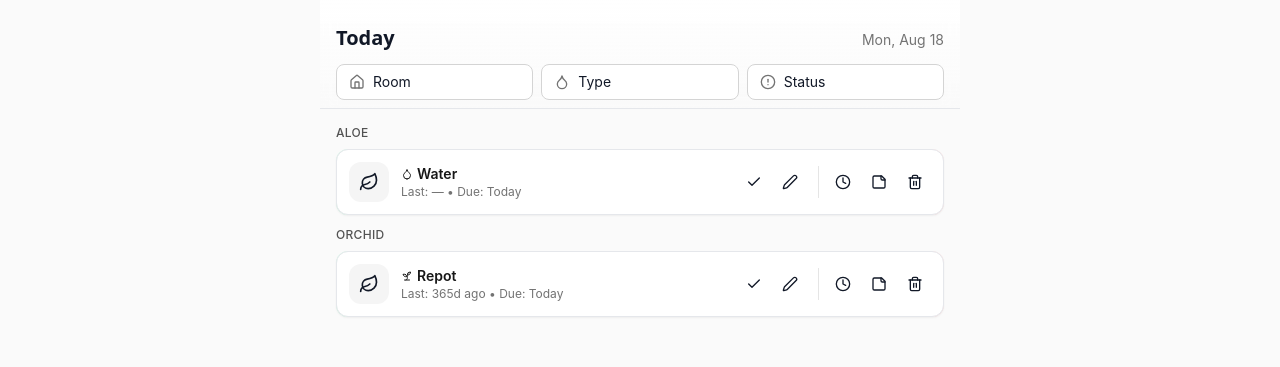
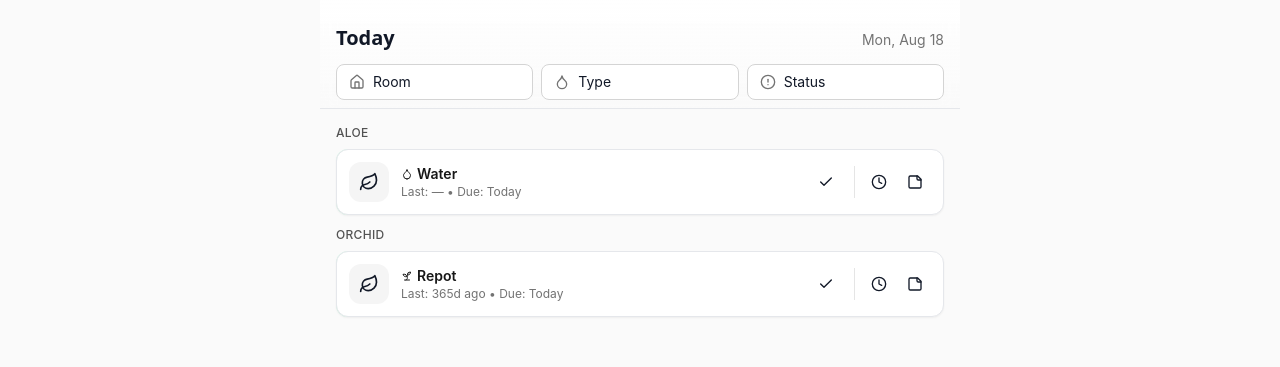
Before and after one commit to osmond/kaymaria, a Next.js app: page /app in a window 1280 px wide. Shown: the top 367 px of the page. Built offline with nearby package versions, Linux system fonts and the light colour scheme; a web font is replaced by a local one.

Commit message:
remove task edit and delete options

```diff
--- a/app/app/AppShell.tsx
+++ b/app/app/AppShell.tsx
@@ -4,7 +4,6 @@ import { useEffect, useMemo, useRef, useState } from "react";
 import Link from "next/link";
 import BottomNav from "@/components/BottomNav";
 import TaskRow from "@/components/TaskRow";
-import EditTaskModal from "@/components/EditTaskModal";
 import ThemeToggle from "@/components/ThemeToggle";
 import { TaskDTO } from "@/lib/types";
 import { motion } from "framer-motion";
@@ -108,7 +107,6 @@ export default function AppShell({ initialView }:{ initialView?: "today"|"timeli
   const taskWindow = DEFAULT_TASK_WINDOW_DAYS;
 
   // modals
-  const [editTask, setEditTask] = useState<TaskDTO | null>(null);
 
   // ui
   const [confetti, setConfetti] = useState<number[]>([]);
@@ -320,46 +318,7 @@ export default function AppShell({ initialView }:{ initialView?: "today"|"timeli
     }
   };
 
-  const updateTaskDetails = async (updates: {
-    action: "Water" | "Fertilize" | "Repot";
-    due: string;
-  }) => {
-    if (!editTask) return;
-    function optionToISO(opt: string) {
-      const d = new Date();
-      if (opt === "Tomorrow") d.setDate(d.getDate() + 1);
-      else if (opt.startsWith("In "))
-        d.setDate(d.getDate() + Number(opt.replace(/[^0-9]/g, "")));
-      return d.toISOString();
-    }
-    try {
-      const r = await fetch(`/api/tasks/${encodeURIComponent(editTask.id)}`, {
-        method: "PATCH",
-        headers: { "Content-Type": "application/json" },
-        body: JSON.stringify({
-          type: updates.action.toLowerCase(),
-          dueAt: optionToISO(updates.due),
-        }),
-      });
-      if (!r.ok) throw new Error();
-      const rec = await r.json();
-      setTasks((prev) => prev.map((t) => (t.id === rec.id ? rec : t)));
-      toast("Task updated");
-    } catch {
-      toast("Failed to update task");
-    } finally {
-      setEditTask(null);
-      refresh();
-    }
-  };
 
-  const remove = (t: TaskDTO) => {
-    setTasks((prev) => prev.filter((x) => x.id !== t.id));
-    toast(`Dismissed • ${t.plantName}`, {
-      label: "Undo",
-      onClick: () => setTasks((prev) => [t, ...prev]),
-    });
-  };
 
   const addNote = async (plantId: string, text: string) => {
     try {
@@ -581,9 +540,7 @@ export default function AppShell({ initialView }:{ initialView?: "today"|"timeli
                         onOpen={() => {}}
                         onComplete={() => complete(t)}
                         onAddNote={(note) => addNote(t.plantId, note)}
-                        onDelete={() => remove(t)}
                         onDefer={() => deferTask(t)}
-                        onEdit={() => setEditTask(t)}
                         showPlant={false}
                       />
                     ))}
@@ -767,20 +724,6 @@ export default function AppShell({ initialView }:{ initialView?: "today"|"timeli
         </div>
       )}
 
-      <EditTaskModal
-        open={!!editTask}
-        task={
-          editTask
-            ? {
-                plant: editTask.plantName,
-                action: labelForType(editTask.type) as any,
-                dueAt: editTask.dueAt,
-              }
-            : null
-        }
-        onClose={() => setEditTask(null)}
-        onSave={(u) => updateTaskDetails(u)}
-      />
     </div>
   );
 }
--- a/components/EditTaskModal.tsx
+++ /dev/null
@@ -1,80 +0,0 @@
-'use client';
-import { useState, useEffect } from 'react';
-
-export default function EditTaskModal({
-  open,
-  task,
-  onClose,
-  onSave,
-}:{
-  open: boolean;
-  task: { plant: string; action: 'Water'|'Fertilize'|'Repot'; dueAt: string } | null;
-  onClose: () => void;
-  onSave: (t:{ action:'Water'|'Fertilize'|'Repot'; due: string }) => void;
-}){
-  const [action, setAction] = useState<'Water'|'Fertilize'|'Repot'>('Water');
-  const [due, setDue] = useState('Today');
-
-  useEffect(() => {
-    if (task) {
-      setAction(task.action);
-      setDue(labelFromISO(task.dueAt));
-    }
-  }, [task]);
-
-  if (!open || !task) return null;
-
-  function labelFromISO(iso: string){
-    const today = new Date();
-    const due = new Date(iso);
-    const t0 = new Date(today.getFullYear(), today.getMonth(), today.getDate());
-    const d0 = new Date(due.getFullYear(), due.getMonth(), due.getDate());
-    const diff = Math.round((d0.getTime() - t0.getTime())/86400000);
-    if (diff <= 0) return 'Today';
-    if (diff === 1) return 'Tomorrow';
-    return `In ${diff}d`;
-  }
-
-  return (
-    <div
-      className='fixed inset-0 bg-black/30 grid place-items-center p-4'
-      onClick={(e)=>{ if(e.target===e.currentTarget) onClose(); }}
-    >
-      <div className='w-full max-w-md rounded-2xl bg-white p-4 shadow-xl'>
-        <div className='mb-2'>
-          <div className='text-lg font-semibold'>Edit Task</div>
-          <div className='text-sm text-neutral-600'>Update task details.</div>
-        </div>
-        <div className='grid gap-3'>
-          <div className='grid gap-1'>
-            <label className='text-sm'>Plant</label>
-            <div className='px-3 py-2 rounded bg-neutral-100 text-sm'>{task.plant}</div>
-          </div>
-          <div className='grid gap-1'>
-            <label className='text-sm'>Action</label>
-            <select className='border rounded px-3 py-2' value={action} onChange={e=>setAction(e.target.value as any)}>
-              <option>Water</option>
-              <option>Fertilize</option>
-              <option>Repot</option>
-            </select>
-          </div>
-          <div className='grid gap-1'>
-            <label className='text-sm'>Due</label>
-            <select className='border rounded px-3 py-2' value={due} onChange={e=>setDue(e.target.value)}>
-              <option>Today</option>
-              <option>Tomorrow</option>
-              <option>In 2d</option>
-            </select>
-          </div>
-        </div>
-        <div className='mt-3 flex gap-2 justify-end'>
-          <button className='border rounded px-3 py-2' onClick={onClose}>Cancel</button>
-          <button
-            className='bg-neutral-900 text-white rounded px-3 py-2'
-            onClick={()=>{ onSave({action, due}); onClose(); }}
-          >Save Changes</button>
-        </div>
-      </div>
-    </div>
-  );
-}
--- a/components/TaskRow.tsx
+++ b/components/TaskRow.tsx
@@ -3,9 +3,7 @@
 import { motion } from 'framer-motion';
 import {
   Check,
-  Trash2,
   Clock,
-  Edit2,
   StickyNote,
   Droplet,
   FlaskConical,
@@ -22,9 +20,7 @@ export default function TaskRow({
   onOpen,
   onComplete,
   onAddNote,
-  onDelete,
   onDefer,
-  onEdit,
   showPlant = true,
 }: {
   plant: string;
@@ -34,9 +30,7 @@ export default function TaskRow({
   onOpen: () => void;
   onComplete: () => void;
   onAddNote: (note: string) => void;
-  onDelete: () => void;
   onDefer: () => void;
-  onEdit: () => void;
   showPlant?: boolean;
 }) {
   function iconFor(action: 'Water' | 'Fertilize' | 'Repot') {
@@ -58,29 +52,13 @@ export default function TaskRow({
             Complete
           </div>
         </div>
-        <div className="absolute inset-y-0 right-0 flex">
-          <div className="w-20 grid place-items-center bg-blue-100 text-blue-600">
-            <div className="flex items-center gap-2 text-xs font-medium">
-              <Edit2 className="h-4 w-4" />
-              Edit
-            </div>
-          </div>
-          <div className="w-20 grid place-items-center bg-red-100 text-red-600">
-            <div className="flex items-center gap-2 text-xs font-medium">
-              <Trash2 className="h-4 w-4" />
-              Delete
-            </div>
-          </div>
-        </div>
       </div>
       <motion.div
         drag="x"
-        dragConstraints={{ left: -160, right: 80 }}
+        dragConstraints={{ left: 0, right: 80 }}
         dragElastic={0.2}
         onDragEnd={(_, i) => {
           if (i.offset.x > 60) onComplete();
-          else if (i.offset.x < -120) onDelete();
-          else if (i.offset.x < -60) onEdit();
         }}
         className="relative"
       >
@@ -116,7 +94,6 @@ export default function TaskRow({
               </div>
             </div>
             <div className="flex items-center gap-1">
-              <div className="flex items-center gap-1">
               <button
                 aria-label="Done"
                 onClick={onComplete}
@@ -124,14 +101,6 @@ export default function TaskRow({
               >
                 <Check className="h-4 w-4" />
               </button>
-                <button
-                  aria-label="Edit"
-                  onClick={onEdit}
-                  className="p-2 rounded hover:bg-neutral-100 dark:hover:bg-neutral-700"
-                >
-                  <Edit2 className="h-4 w-4" />
-                </button>
-              </div>
               <div className="flex items-center gap-1 ml-2 pl-2 border-l border-neutral-200 dark:border-neutral-600">
                 <button
                   aria-label="Defer"
@@ -146,13 +115,6 @@ export default function TaskRow({
                   className="p-2 rounded hover:bg-neutral-100 dark:hover:bg-neutral-700"
                 >
                   <StickyNote className="h-4 w-4" />
-                </button>
-                <button
-                  aria-label="Delete"
-                  onClick={onDelete}
-                  className="p-2 rounded hover:bg-neutral-100 dark:hover:bg-neutral-700"
-                >
-                  <Trash2 className="h-4 w-4" />
                 </button>
               </div>
             </div>
```
Lines whose indentation alone changed are shown as unchanged.
